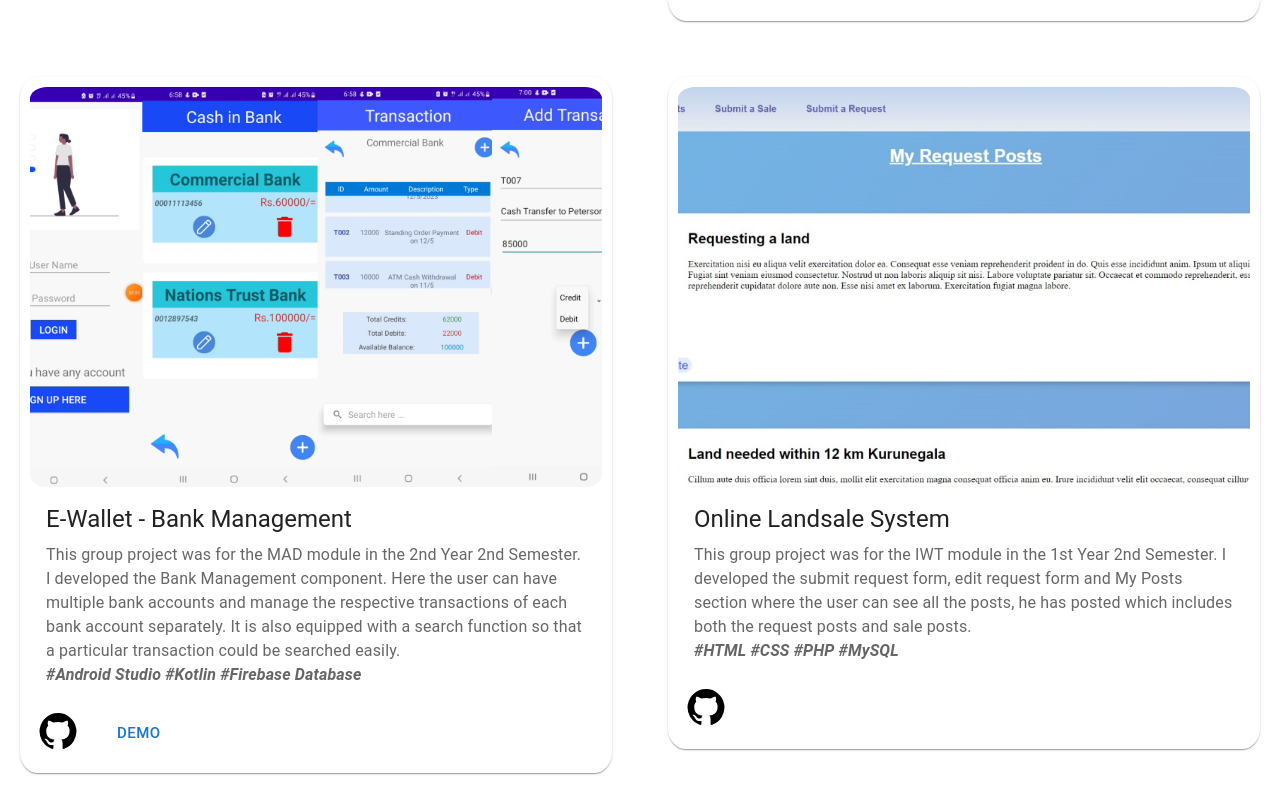
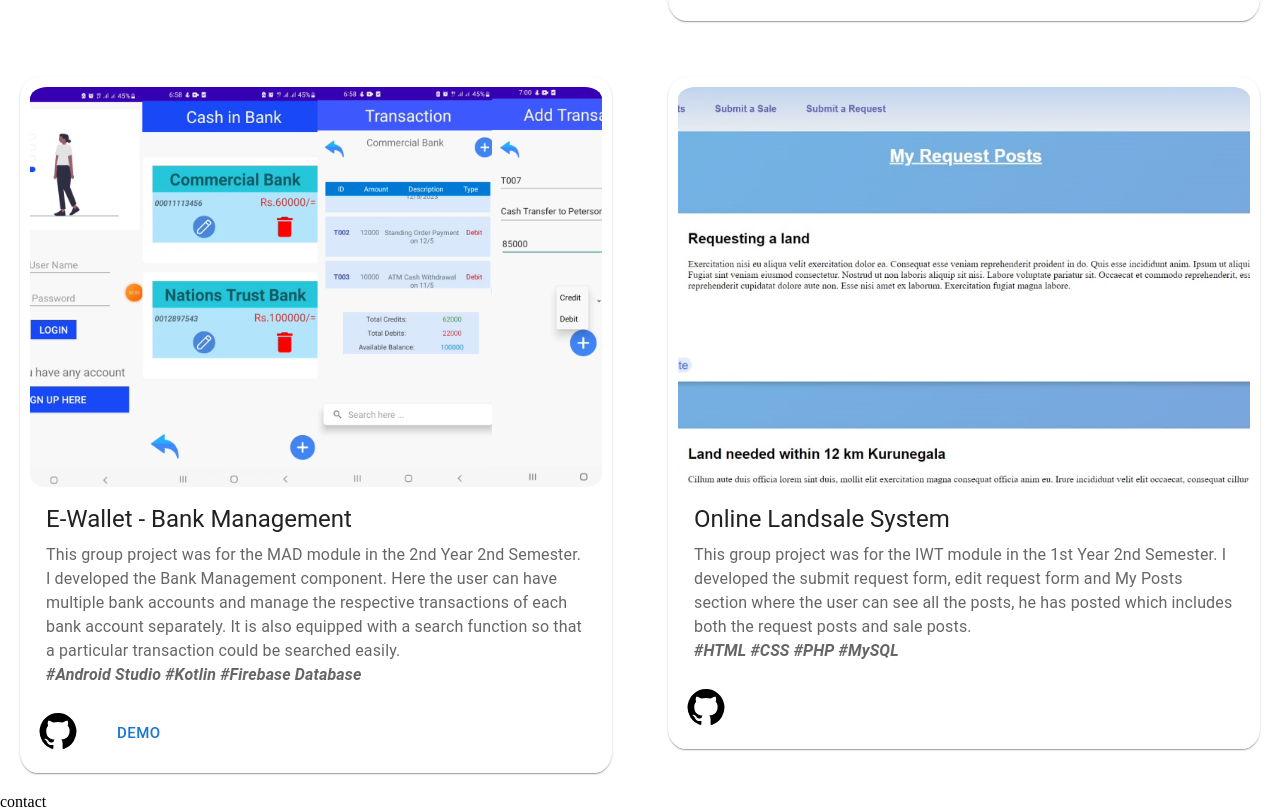
Before and after one commit to iamakmal/akmal-portfolio, a React (Create React App) app: page / in a window 1280 px wide. Shown: the part 4215-5026 px from the top of the page. Built offline with nearby package versions, Linux system fonts and the light colour scheme.

Commit message:
contact done

```diff
--- a/src/App.js
+++ b/src/App.js
@@ -3,23 +3,26 @@ import About from './components/about'
 import Projects from './components/projects'
 import Skills from './components/skills'
 import Education from './components/education'
+import Contact from './components/contact'
 
 
 
 function App() {
   return (
     <>
-       <div
-    style={{
-     // background: 'rgb(211,211,211)',
-    }}
-  >
-    <Home/>
-    <About/>
-    <Education/>
-    <Skills/>
-    <Projects/>
-    </div>
+      <div
+        style={{
+          // background: 'black',
+          //color: 'white'
+        }}
+      >
+        <Home />
+        <About />
+        <Education />
+        <Skills />
+        <Projects />
+        <Contact />
+      </div>
     </>
   );
 }
```
